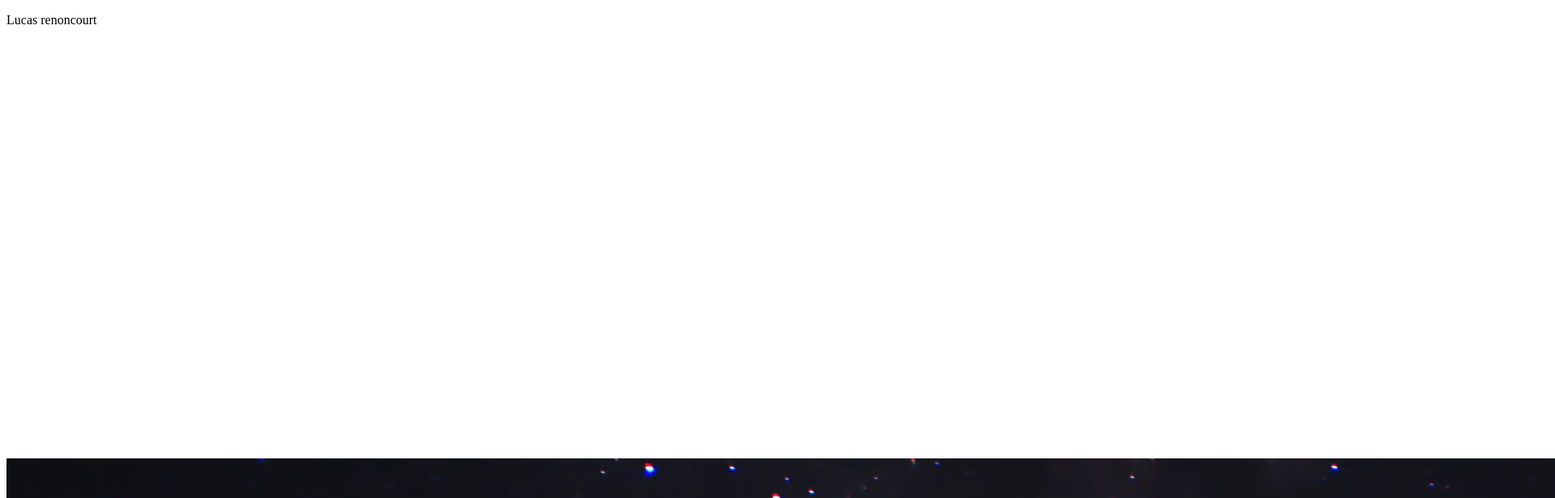
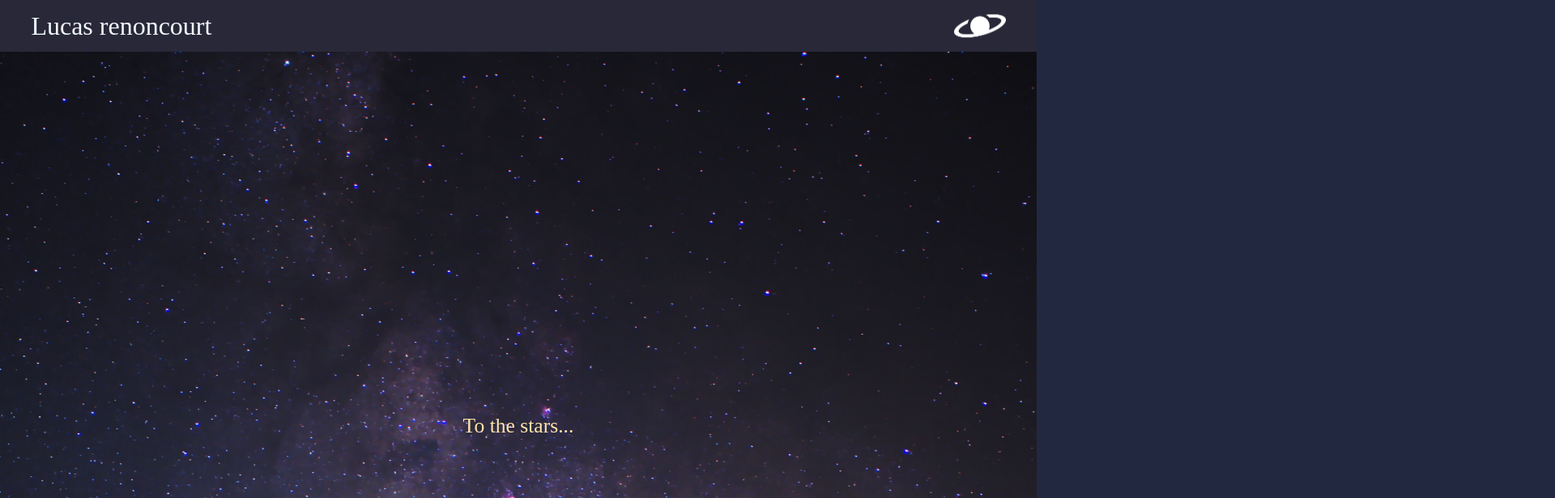
Before and after one commit to azerno/Sitemoi, a plain HTML site: page Index.html in a window 1280 px wide. Shown: the top 616 px of the page at 81% size, 1920 px wide, since content can reach past the window. Drawn offline with Linux system fonts and the light colour scheme.

Commit message:
Add files via upload

```diff
--- a/Index.html
+++ b/Index.html
@@ -4,17 +4,16 @@
     <meta charset="UTF-8">
     <meta name="viewport" content="width=device-width, initial-scale=1.0">
     <title>mini site</title>
+
+    <link href="style.css" rel="stylesheet">
 </head>
 
 
 
 <header>
 
-    <div class="Home"></div><p>Lucas renoncourt</p></div>
-
-
-
-    <img src="logo.png" alt="logo villefontaine">
+    <p class="nom">Lucas renoncourt</p>
+    <img src="logo.png" alt="logo villefontaine" class="logo">
 
 </header>
 
@@ -22,8 +21,8 @@
 
 
 <div class="Hero">
-    <img src="Stars.jpg" alt="image hero photo étoiles">
-    <p>To the stars...</p>
+    <img src="Stars.jpg" alt="image hero photo étoiles" class="imagestars">
+    <p class="text1">To the stars...</p>
 
 </div>
 
--- /dev/null
+++ b/style.css
@@ -0,0 +1,82 @@
+*, *::after, *::before{
+    margin: 0;
+    border: 0;
+    padding: 0;
+    box-sizing: border-box;
+}
+
+
+
+
+header {
+    background-color: #292838;
+    max-width: 100vw;
+    height: 5vw;
+    display: flex;
+    align-items: center;
+
+}
+
+body{
+    background-color: #232841;
+}
+
+
+
+.logo {
+    position: relative;
+    margin-left: auto;
+    margin-right: 3vw;
+    max-height: 100%;
+}
+
+.nom{
+
+    position: relative;
+    font-size: 2.5vw;
+    color: aliceblue;
+    margin-left: 3vw;
+}
+
+.Hero {
+    position: absolute;
+    max-width: 100vw;
+    display: flex;
+    overflow: hidden;
+}
+
+
+.imagestars{
+    position: relative;
+    object-fit: contain;
+    width: 100%;
+    height: 100%;
+    animation: dezoom 40s infinite;
+
+
+}
+
+
+@keyframes dezoom{
+    0% {
+        transform: scale(1.0);
+    }
+
+    50% {
+        transform: scale(1.2);
+    }
+    100% {
+        transform: scale(1.0);
+    }
+}
+
+
+
+.text1{
+    position: absolute;
+    color:#FFE4AA;
+    font-size: 2vw;
+    left: 50%;
+    top: 50%;
+    transform: translate(-50%, 50%);
+}
```
